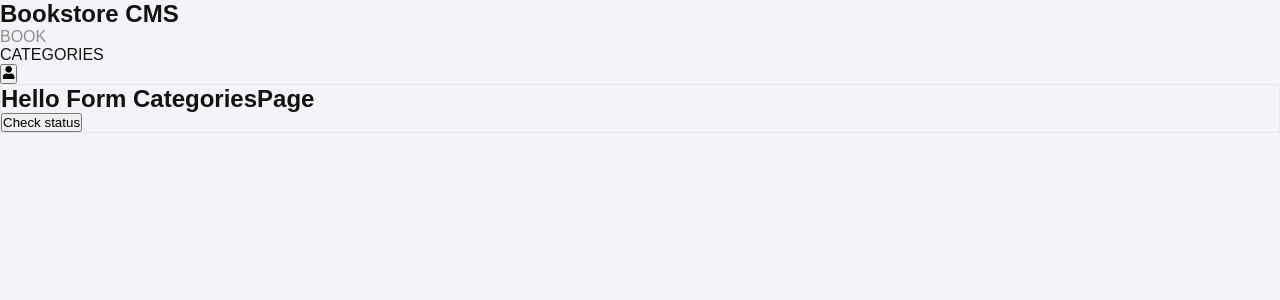
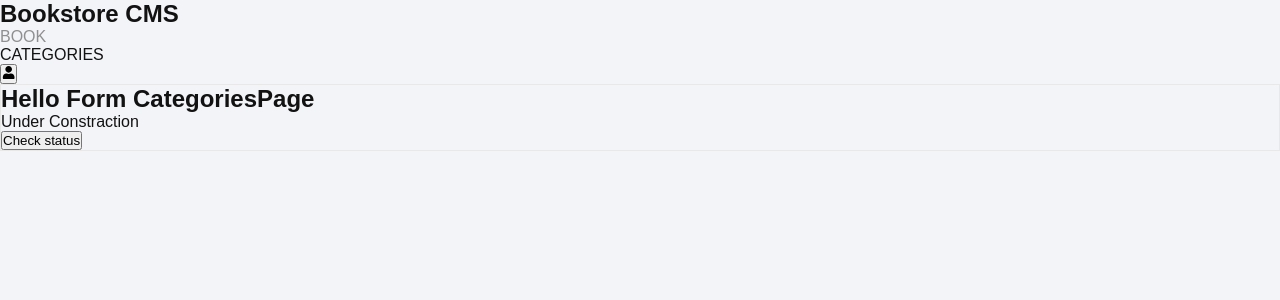
Before and after one commit to raihan2bd/book-store, a React (Create React App) app: page /categories in a window 1280 px wide. Both pictures are taken after a click on the button "Check status". Shown: the top 300 px of the page. Built offline with nearby package versions, Linux system fonts and the light colour scheme.

Commit message:
Use state and dispatch action in categories page

```diff
--- a/src/pages/CategoriesPage.js
+++ b/src/pages/CategoriesPage.js
@@ -1,12 +1,30 @@
 import React from 'react';
+import { useSelector, useDispatch } from 'react-redux';
 
+import { CHECK_STATUS } from '../redux/categories/categories';
 import Card from '../components/UI/Card';
 
-const CategoriesPage = () => (
-  <Card>
-    <h2>Hello Form CategoriesPage</h2>
-    <button type="button">Check status</button>
-  </Card>
-);
+const CategoriesPage = () => {
+  const status = useSelector((state) => state.categories.status);
+  const dispatch = useDispatch();
+
+  const checkStatusHandler = () => {
+    dispatch(CHECK_STATUS());
+  };
+
+  let statusContent;
+  if (status && status !== '') {
+    statusContent = <p>{status}</p>;
+  }
+  return (
+    <Card>
+      <h2>Hello Form CategoriesPage</h2>
+      {statusContent}
+      <button type="button" onClick={checkStatusHandler}>
+        Check status
+      </button>
+    </Card>
+  );
+};
 
 export default CategoriesPage;
```
